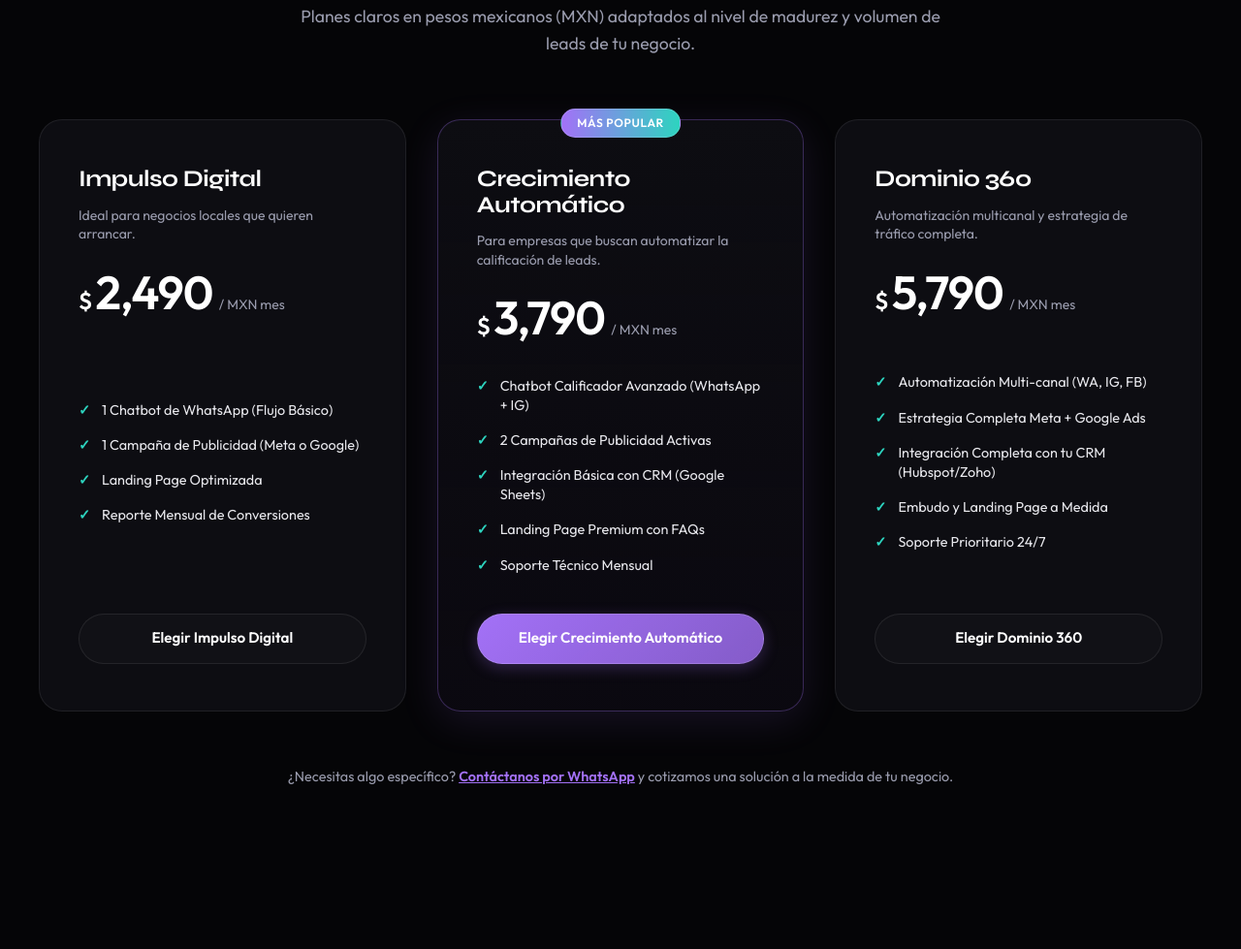
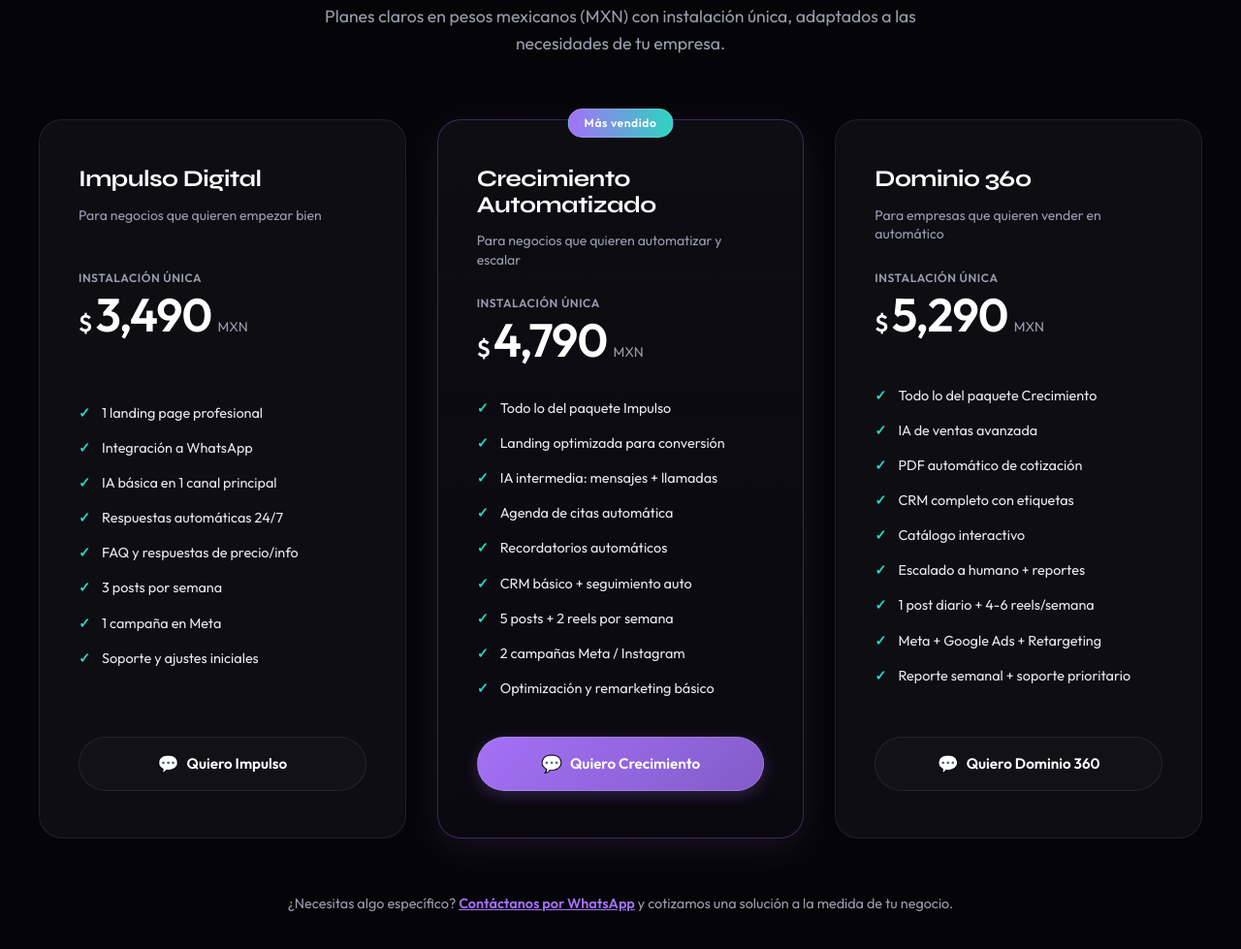
Before and after one commit to iwantdeveverything/ingenieriaencancun, an Astro site: page / in a window 1280 px wide. Shown: the part 3387-4366 px from the top of the page at 97% size. Built offline with nearby package versions, Linux system fonts and the light colour scheme; Astro itself is replaced by a stand-in of ours.

Commit message:
feat: update packages names, rates, and features specs

```diff
--- /dev/null
+++ b/openspec/changes/add-oasis-logos-homepage/exploration.md
@@ -0,0 +1,35 @@
+## Exploration: Incorporar el componente de logos Oasis en la página principal
+
+### Current State
+La página principal `index.astro` contiene secciones como Hero, FeatureGrid, DetailGrid, Pricing, HowItWorks, Testimonials, FAQ, y CTABanner. Los estilos generales de la página están configurados usando variables de CSS en `global.css` (Tech Luxury Palette, fuente 'Syne' y 'Outfit'). Actualmente no existe ningún componente de logotipos ni carrusel de marcas en la página, ni bibliotecas de slider (como Slick o Swiper) integradas en el proyecto. Las dependencias en `package.json` muestran que el sitio corre en Astro 7.0.4 y no cuenta con librerías externas de UI o sliders instaladas.
+
+### Affected Areas
+- `src/pages/index.astro` — Se debe importar e incorporar el nuevo componente de logos (`OasisLogos.astro`) justo debajo de la sección `Hero` para construir credibilidad desde el inicio.
+- `src/components/landing/OasisLogos.astro` — Archivo nuevo donde se implementará la estructura y diseño del componente de logotipos, integrando el logotipo principal de Oasis y el carrusel infinito de las marcas colaboradoras.
+- `src/tests/index.test.ts` — Se debe actualizar la prueba de integración de la página principal para verificar la presencia del componente de logos en el orden correcto.
+
+### Approaches
+1. **Marquee CSS Puro (Animación Infinita con Flexbox)** — Crear un componente `OasisLogos.astro` que use animaciones CSS nativas (`@keyframes marquee`) para lograr un carrusel de logotipos de desplazamiento infinito y fluido.
+   - Pros: Cero JavaScript, excelente rendimiento (acelerado por GPU), sin impacto en el CLS, totalmente responsivo y fácil de integrar en el sistema de diseño actual.
+   - Cons: Requiere duplicar la lista de logos en el marcado HTML para lograr un bucle infinito continuo.
+   - Effort: Low
+
+2. **Slider Interactivo con Vanilla JS** — Escribir un pequeño script interactivo dentro de la etiqueta `<script>` del componente Astro para manejar el arrastre y scroll del slider.
+   - Pros: Permite interacción táctil o con mouse para arrastrar.
+   - Cons: Mayor complejidad de código, posibles problemas de accesibilidad si no está bien configurado, y más propensión a errores de inicialización en navegadores.
+   - Effort: Medium
+
+3. **Integración con Biblioteca Externa (Swiper / Slick)** — Instalar una biblioteca de sliders moderna a través de npm.
+   - Pros: Funcionalidades avanzadas de navegación, paginación y animaciones listas para usar.
+   - Cons: Aumenta innecesariamente el tamaño del bundle, puede causar saltos visuales (CLS) durante la carga y agrega dependencias adicionales a un sitio estático.
+   - Effort: Medium
+
+### Recommendation
+Se recomienda el **Enfoque 1 (Marquee CSS Puro)**. Dado que el objetivo es puramente visual (mostrar logotipos de las marcas colaboradoras para generar confianza), un scroll infinito pasivo y suave implementado puramente en CSS ofrece el mejor rendimiento y la estética más limpia ("Tech Luxury"). Además, se propone aplicar filtros de opacidad y escala de grises (`filter: grayscale(100%) opacity(0.6)`) a los logotipos para que se mezclen armónicamente con la paleta de colores del sitio, iluminándose a todo color al pasar el cursor (hover).
+
+### Risks
+- **Rendimiento de Imágenes**: Las imágenes provienen de una URL externa (`viajescaribemaya.com`). Si el servidor externo tiene latencias altas, los logos podrían tardar en cargar. Se mitigará usando atributos de tamaño explícitos, `loading="lazy"` y `decoding="async"`.
+- **Compatibilidad con Reduced Motion**: Las animaciones de movimiento continuo pueden molestar a personas con sensibilidad al movimiento. Se debe respetar la preferencia `@media (prefers-reduced-motion: reduce)` desactivando la animación en esos casi.
+
+### Ready for Proposal
+Yes — Estamos listos para proceder a la propuesta (`sdd-propose`) para detallar la especificación técnica del componente `OasisLogos.astro`, su diseño y la actualización de las pruebas.
--- a/src/components/landing/Pricing.astro
+++ b/src/components/landing/Pricing.astro
@@ -11,7 +11,7 @@ const dominioUrl = getPlanWhatsAppUrl('dominio');
     <div class="section-header">
       <span class="pre-title">PAQUETES Y PRECIOS</span>
       <h2 class="section-title">Elige el paquete ideal <br/>para hacer crecer tu negocio</h2>
-      <p class="section-desc">Planes claros en pesos mexicanos (MXN) adaptados al nivel de madurez y volumen de leads de tu negocio.</p>
+      <p class="section-desc">Planes claros en pesos mexicanos (MXN) con instalación única, adaptados a las necesidades de tu empresa.</p>
     </div>
 
     <div class="pricing-grid">
@@ -19,45 +19,59 @@ const dominioUrl = getPlanWhatsAppUrl('dominio');
       <div class="pricing-card">
         <div class="plan-header">
           <h3 class="plan-name">Impulso Digital</h3>
-          <p class="plan-desc">Ideal para negocios locales que quieren arrancar.</p>
+          <p class="plan-desc">Para negocios que quieren empezar bien</p>
+          <div class="plan-price-container">
+            <span class="price-type">Instalación única</span>
             <div class="plan-price">
               <span class="currency">$</span>
-            <span class="amount">2,490</span>
-            <span class="period">/ MXN mes</span>
+              <span class="amount">3,490</span>
+              <span class="period">MXN</span>
+            </div>
           </div>
         </div>
         <ul class="plan-features">
-          <li>1 Chatbot de WhatsApp (Flujo Básico)</li>
-          <li>1 Campaña de Publicidad (Meta o Google)</li>
-          <li>Landing Page Optimizada</li>
-          <li>Reporte Mensual de Conversiones</li>
+          <li>1 landing page profesional</li>
+          <li>Integración a WhatsApp</li>
+          <li>IA básica en 1 canal principal</li>
+          <li>Respuestas automáticas 24/7</li>
+          <li>FAQ y respuestas de precio/info</li>
+          <li>3 posts por semana</li>
+          <li>1 campaña en Meta</li>
+          <li>Soporte y ajustes iniciales</li>
         </ul>
-        <a href={impulsoUrl} target="_blank" rel="noopener noreferrer" class="btn btn-secondary" data-ga-event="cta_click">
-          Elegir Impulso Digital
+        <a href={impulsoUrl} target="_blank" rel="noopener noreferrer" class="btn btn-secondary btn-icon" data-ga-event="cta_click">
+          <span class="icon">💬</span> Quiero Impulso
         </a>
       </div>
 
-      <!-- Plan 2: Crecimiento (Popular/Highlighted) -->
+      <!-- Plan 2: Crecimiento (Más vendido/Highlighted) -->
       <div class="pricing-card highlighted">
-        <div class="popular-tag">MÁS POPULAR</div>
+        <div class="popular-tag">Más vendido</div>
         <div class="plan-header">
-          <h3 class="plan-name">Crecimiento Automático</h3>
-          <p class="plan-desc">Para empresas que buscan automatizar la calificación de leads.</p>
+          <h3 class="plan-name">Crecimiento Automatizado</h3>
+          <p class="plan-desc">Para negocios que quieren automatizar y escalar</p>
+          <div class="plan-price-container">
+            <span class="price-type">Instalación única</span>
             <div class="plan-price">
               <span class="currency">$</span>
-            <span class="amount">3,790</span>
-            <span class="period">/ MXN mes</span>
+              <span class="amount">4,790</span>
+              <span class="period">MXN</span>
+            </div>
           </div>
         </div>
         <ul class="plan-features">
-          <li>Chatbot Calificador Avanzado (WhatsApp + IG)</li>
-          <li>2 Campañas de Publicidad Activas</li>
-          <li>Integración Básica con CRM (Google Sheets)</li>
-          <li>Landing Page Premium con FAQs</li>
-          <li>Soporte Técnico Mensual</li>
+          <li>Todo lo del paquete Impulso</li>
+          <li>Landing optimizada para conversión</li>
+          <li>IA intermedia: mensajes + llamadas</li>
+          <li>Agenda de citas automática</li>
+          <li>Recordatorios automáticos</li>
+          <li>CRM básico + seguimiento auto</li>
+          <li>5 posts + 2 reels por semana</li>
+          <li>2 campañas Meta / Instagram</li>
+          <li>Optimización y remarketing básico</li>
         </ul>
-        <a href={crecimientoUrl} target="_blank" rel="noopener noreferrer" class="btn btn-primary" data-ga-event="cta_click">
-          Elegir Crecimiento Automático
+        <a href={crecimientoUrl} target="_blank" rel="noopener noreferrer" class="btn btn-primary btn-icon" data-ga-event="cta_click">
+          <span class="icon">💬</span> Quiero Crecimiento
         </a>
       </div>
 
@@ -65,22 +79,29 @@ const dominioUrl = getPlanWhatsAppUrl('dominio');
       <div class="pricing-card">
         <div class="plan-header">
           <h3 class="plan-name">Dominio 360</h3>
-          <p class="plan-desc">Automatización multicanal y estrategia de tráfico completa.</p>
+          <p class="plan-desc">Para empresas que quieren vender en automático</p>
+          <div class="plan-price-container">
+            <span class="price-type">Instalación única</span>
             <div class="plan-price">
               <span class="currency">$</span>
-            <span class="amount">5,790</span>
-            <span class="period">/ MXN mes</span>
+              <span class="amount">5,290</span>
+              <span class="period">MXN</span>
+            </div>
           </div>
         </div>
         <ul class="plan-features">
-          <li>Automatización Multi-canal (WA, IG, FB)</li>
-          <li>Estrategia Completa Meta + Google Ads</li>
-          <li>Integración Completa con tu CRM (Hubspot/Zoho)</li>
-          <li>Embudo y Landing Page a Medida</li>
-          <li>Soporte Prioritario 24/7</li>
+          <li>Todo lo del paquete Crecimiento</li>
+          <li>IA de ventas avanzada</li>
+          <li>PDF automático de cotización</li>
+          <li>CRM completo con etiquetas</li>
+          <li>Catálogo interactivo</li>
+          <li>Escalado a humano + reportes</li>
+          <li>1 post diario + 4-6 reels/semana</li>
+          <li>Meta + Google Ads + Retargeting</li>
+          <li>Reporte semanal + soporte prioritario</li>
         </ul>
-        <a href={dominioUrl} target="_blank" rel="noopener noreferrer" class="btn btn-secondary" data-ga-event="cta_click">
-          Elegir Dominio 360
+        <a href={dominioUrl} target="_blank" rel="noopener noreferrer" class="btn btn-secondary btn-icon" data-ga-event="cta_click">
+          <span class="icon">💬</span> Quiero Dominio 360
         </a>
       </div>
     </div>
@@ -195,6 +216,20 @@ const dominioUrl = getPlanWhatsAppUrl('dominio');
     min-height: 40px;
   }
 
+  .plan-price-container {
+    display: flex;
+    flex-direction: column;
+    gap: 0.25rem;
+  }
+
+  .price-type {
+    font-size: 0.75rem;
+    color: var(--text-secondary);
+    text-transform: uppercase;
+    letter-spacing: 0.05em;
+    font-weight: 600;
+  }
+
   .plan-price {
     display: flex;
     align-items: baseline;
@@ -255,6 +290,17 @@ const dominioUrl = getPlanWhatsAppUrl('dominio');
     transition: transform var(--transition-fast), box-shadow var(--transition-fast), background var(--transition-fast);
   }
 
+  .btn-icon {
+    display: flex;
+    align-items: center;
+    justify-content: center;
+    gap: 0.5rem;
+  }
+
+  .btn-icon .icon {
+    font-size: 1.1rem;
+  }
+
   .btn-primary {
     background: linear-gradient(135deg, var(--accent-primary) 0%, rgba(163, 113, 247, 0.8) 100%);
     color: #ffffff;
--- a/src/utils/whatsapp.ts
+++ b/src/utils/whatsapp.ts
@@ -1,9 +1,9 @@
 export const WHATSAPP_PHONE = "529983948293";
 
 export const PLAN_MESSAGES = {
-  impulso: "Hola, me interesa el plan Impulso Digital de $2490 MXN/mes",
-  crecimiento: "Hola, me interesa el plan Crecimiento Automático de $3790 MXN/mes",
-  dominio: "Hola, me interesa el plan Dominio 360 de $5790 MXN/mes"
+  impulso: "Hola, me interesa el plan Impulso Digital de $3,490 MXN (instalación única)",
+  crecimiento: "Hola, me interesa el plan Crecimiento Automatizado de $4,790 MXN (instalación única)",
+  dominio: "Hola, me interesa el plan Dominio 360 de $5,290 MXN (instalación única)"
 } as const;
 
 export type PlanKey = keyof typeof PLAN_MESSAGES;
```
Also changed, not shown: openspec/changes/add-oasis-logos-homepage/proposal.md (added, +70 -0 lines), openspec/changes/add-oasis-logos-homepage/specs/landing-page/spec.md (added, +43 -0 lines), src/tests/pricing.test.ts (+5 -5 lines), src/tests/whatsapp.test.ts (+3 -3 lines). Lines whose indentation alone changed are shown as unchanged.
